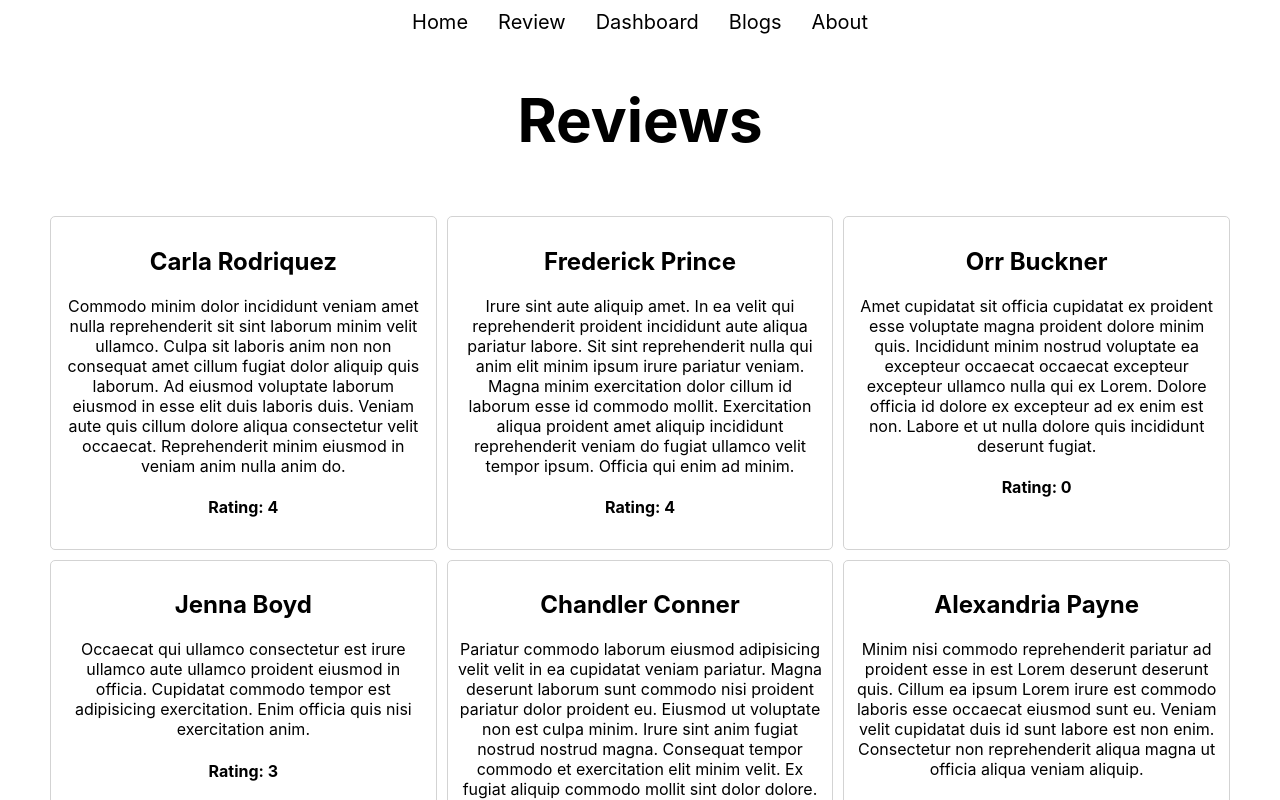
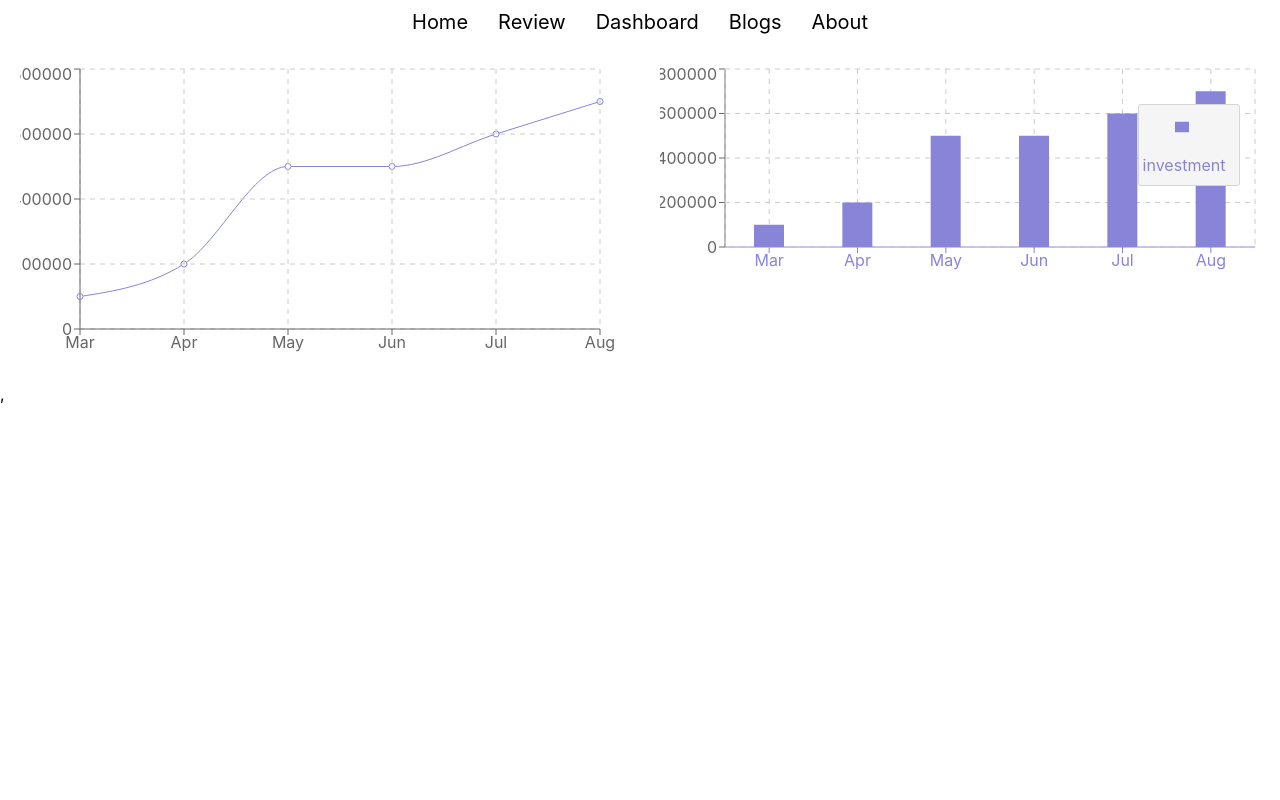
Before and after one commit to nishattasnim08/camera-haul, a React (Create React App) app: page /dashboard in a window 1280 px wide. Shown: the top 800 px of the page. Built offline with nearby package versions, Linux system fonts and the light colour scheme.

Commit message:
chart commited

```diff
--- a/package.json
+++ b/package.json
@@ -10,6 +10,7 @@
     "react-dom": "^18.0.0",
     "react-router-dom": "^6.3.0",
     "react-scripts": "5.0.0",
+    "recharts": "^2.1.9",
     "web-vitals": "^2.1.4"
   },
   "scripts": {
--- /dev/null
+++ b/public/chartData.json
@@ -0,0 +1,38 @@
+[
+    {
+        "month": "Mar",
+        "investment": 100000,
+        "sell": 241,
+        "revenue": 10401
+    },
+    {
+        "month": "Apr",
+        "investment": 200000,
+        "sell": 423,
+        "revenue": 24500
+    },
+    {
+        "month": "May",
+        "investment": 500000,
+        "sell": 726,
+        "revenue": 67010
+    },
+    {
+        "month": "Jun",
+        "investment": 500000,
+        "sell": 529,
+        "revenue": 40405
+    },
+    {
+        "month": "Jul",
+        "investment": 600000,
+        "sell": 601,
+        "revenue": 50900
+    },
+    {
+        "month": "Aug",
+        "investment": 700000,
+        "sell": 670,
+        "revenue": 61000
+    }
+]
--- a/src/App.js
+++ b/src/App.js
@@ -5,6 +5,7 @@ import { Routes, Route, Link } from "react-router-dom";
 import Reviews from './Components/Reviews/Reviews';
 import Blogs from './Components/Blogs/Blogs';
 import ErrorAlert from './Components/ErrorAlert/ErrorAlert';
+import Dashboard from './Components/Dashboard/Dashboard';
 
 function App() {
   return (
@@ -14,7 +15,7 @@ function App() {
         <Route path="/" element={<Home />} />
         <Route path="review" element={<Reviews />} />
         <Route path="blogs" element={<Blogs />} />
-        <Route path="dashboard" element={<Reviews />} />
+        <Route path="dashboard" element={<Dashboard />} />
         <Route path="*" element={<ErrorAlert />} />
       </Routes>
     </div>
--- /dev/null
+++ b/src/Components/Dashboard/Dashboard.css
@@ -0,0 +1,7 @@
+.chart-part{
+    display: flex;
+    width: 90%;
+}
+.chart-component{
+    margin: 20px;
+}
--- /dev/null
+++ b/src/Components/Dashboard/Dashboard.js
@@ -0,0 +1,36 @@
+import React, { useEffect, useState } from 'react';
+import { LineChart, Line, CartesianGrid, XAxis, YAxis, BarChart, Bar, Tooltip, Legend } from 'recharts';
+import './Dashboard.css'
+
+const Dashboard = () => {
+    const [data, setData] = useState([]);
+    useEffect(() => {
+        fetch('chartData.json')
+            .then(res => res.json())
+            .then(data => setData(data))
+    }, [])
+    return (
+        <div className='chart-part'>
+            <div className='chart-component'>
+                <LineChart width={600} height={300} data={data} margin={{ top: 5, right: 20, bottom: 5, left: 0 }}>
+                    <Line type="monotone" dataKey="investment" stroke="#8884d8" />
+                    <CartesianGrid stroke="#ccc" strokeDasharray="5 5" />
+                    <XAxis dataKey="month" />
+                    <YAxis />
+                </LineChart>
+            </div>
+            <div className='chart-component'>
+                <BarChart width={600} height={300} data={data}>
+                    <XAxis dataKey="month" stroke="#8884d8" />
+                    <YAxis />
+                    <Tooltip wrapperStyle={{ width: 100, backgroundColor: '#ccc' }} />
+                    <Legend width={100} wrapperStyle={{ top: 40, right: 20, backgroundColor: '#f5f5f5', border: '1px solid #d5d5d5', borderRadius: 3, lineHeight: '40px' }} />
+                    <CartesianGrid stroke="#ccc" strokeDasharray="5 5" />
+                    <Bar dataKey="investment" fill="#8884d8" barSize={30} />
+                </BarChart>
+            </div>
+        </div>
+    );
+};
+
+export default Dashboard;
--- a/src/Components/Header/Header.js
+++ b/src/Components/Header/Header.js
@@ -7,7 +7,7 @@ const Header = () => {
         <nav className='header'>
             <Link to="/">Home</Link>
             <Link to="/review">Review</Link>
-            <Link to="">Dashboard</Link>
+            <Link to="/dashboard">Dashboard</Link>
             <Link to="/blogs">Blogs</Link>
             <Link to="">About</Link>
         </nav>
```
Also changed, not shown: 2 other files (tests, documents, lock files or other folders).
